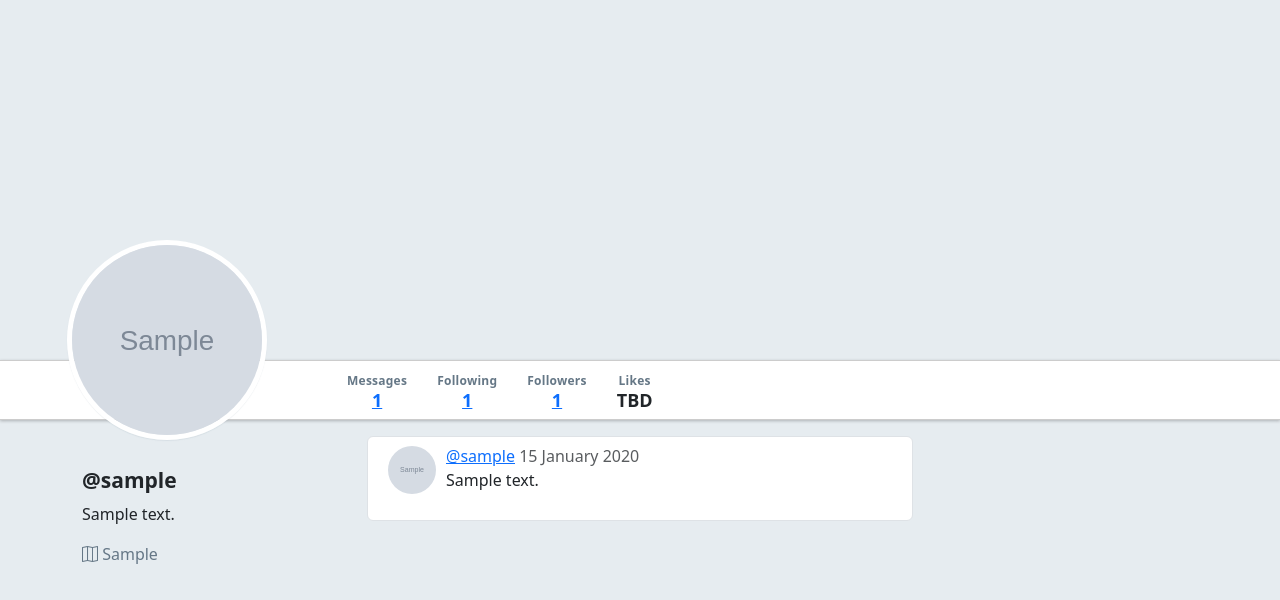
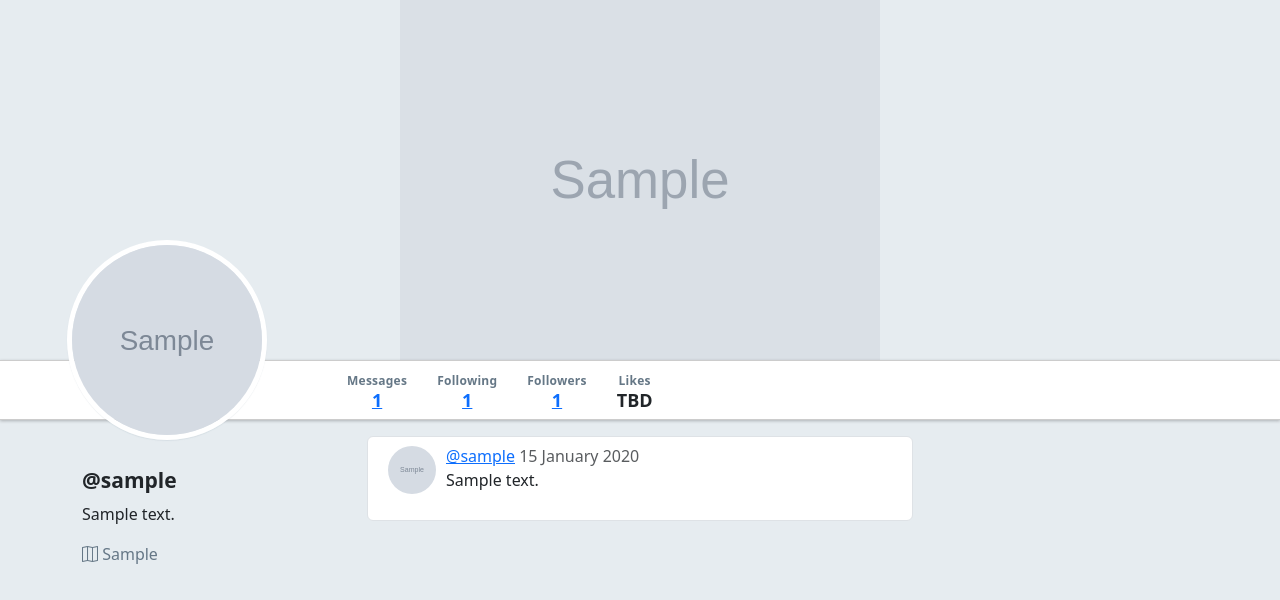
Before and after one commit to johny-chongy/flask-warbler, a Flask app: template templates/users/show.html in a window 1280 px wide. Shown: the part 46-646 px from the top of the page. Run offline with Flask 3, Linux system fonts and the light colour scheme; the template is opened without the code that fills it: values that come from a table or form of the project are taken from there, others are empty; tables that the repository leaves empty hold one stand-in row (values such as "Sample post"); grey boxes marked "Sample" are stand-in pictures.

Commit message:
show users details

```diff
--- a/templates/users/detail.html
+++ b/templates/users/detail.html
@@ -2,8 +2,9 @@
 
 {% block content %}
 
-<div id="warbler-hero"
-     class="full-width">
+<div class="d-flex justify-content-center">
+  <img src="{{ user.header_image_url }}" id="warbler-hero"
+       class="img-fluid">
 </div>
 <img src="{{ user.image_url }}"
      alt="Image for {{ user.username }}"
```
